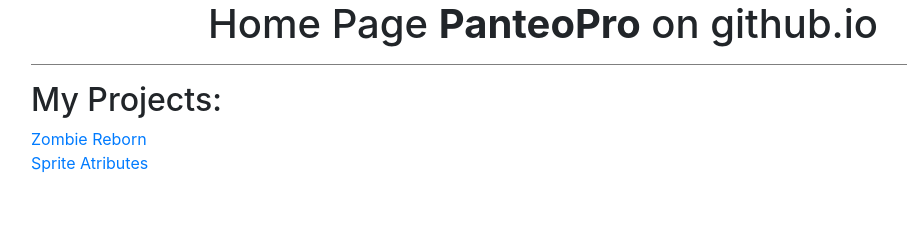
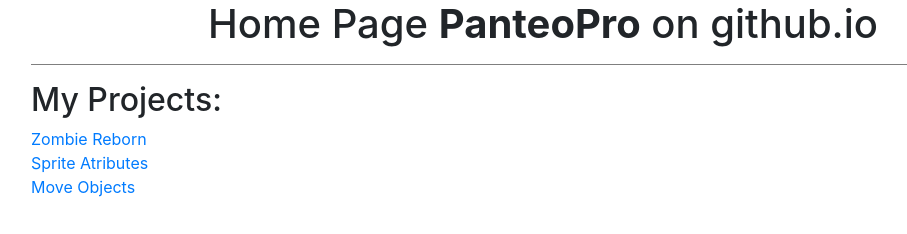
Before and after one commit to PanteoPro/PanteoPro.github.io, a plain HTML site: page index.html in a window 1280 px wide. Shown: the whole page, without its empty margins (97-1004 px from the left). Drawn offline with nearby package versions, Linux system fonts and the light colour scheme.

Commit message:
initial ommit

```diff
--- a/index.html
+++ b/index.html
@@ -51,6 +51,12 @@
 					</div>
 				</div>
 
+				<div class="row">
+					<div class="col">
+						<a href="Move_Objects/index.html">Move Objects</a>
+					</div>
+				</div>
+
 			</div>
 		</div>
 
```
